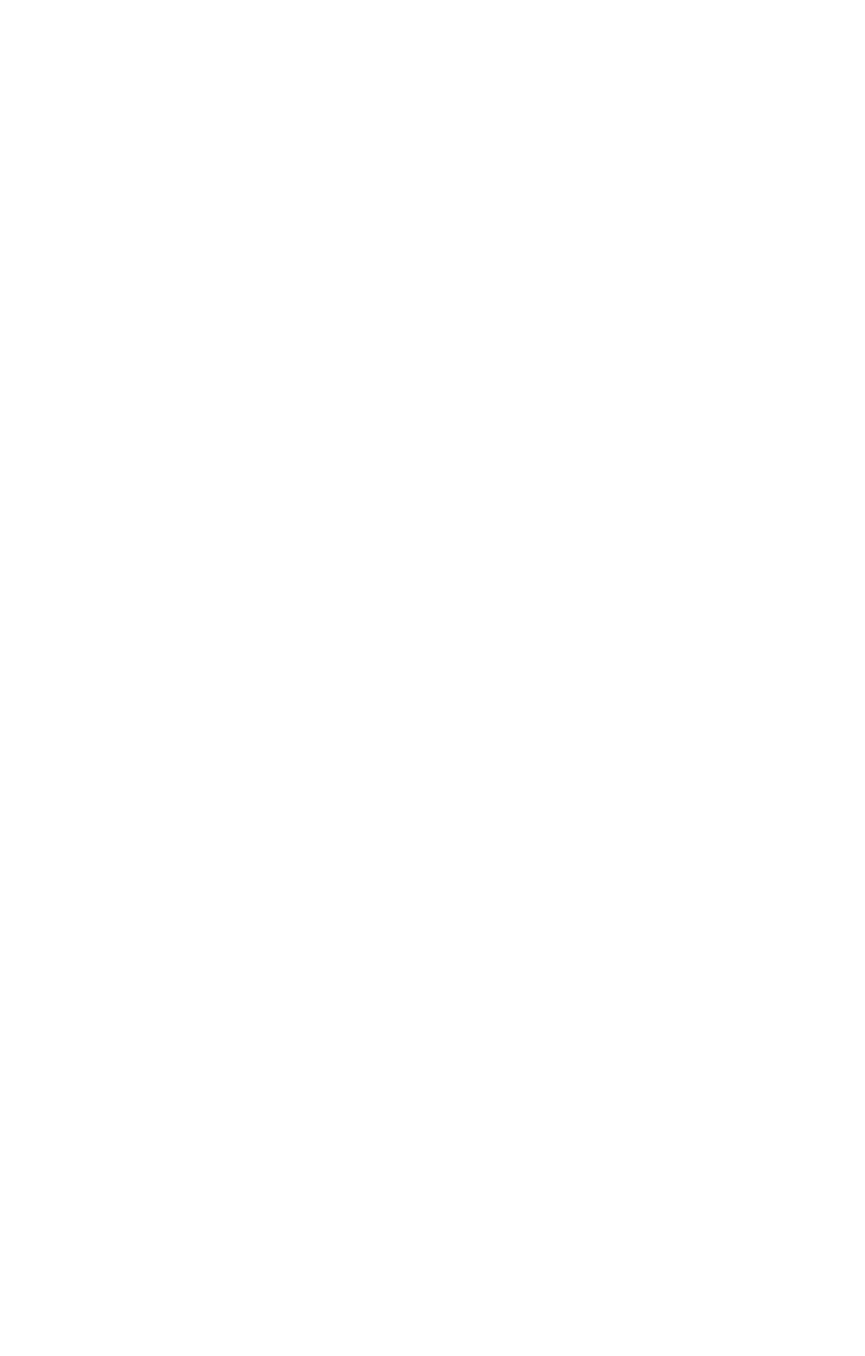
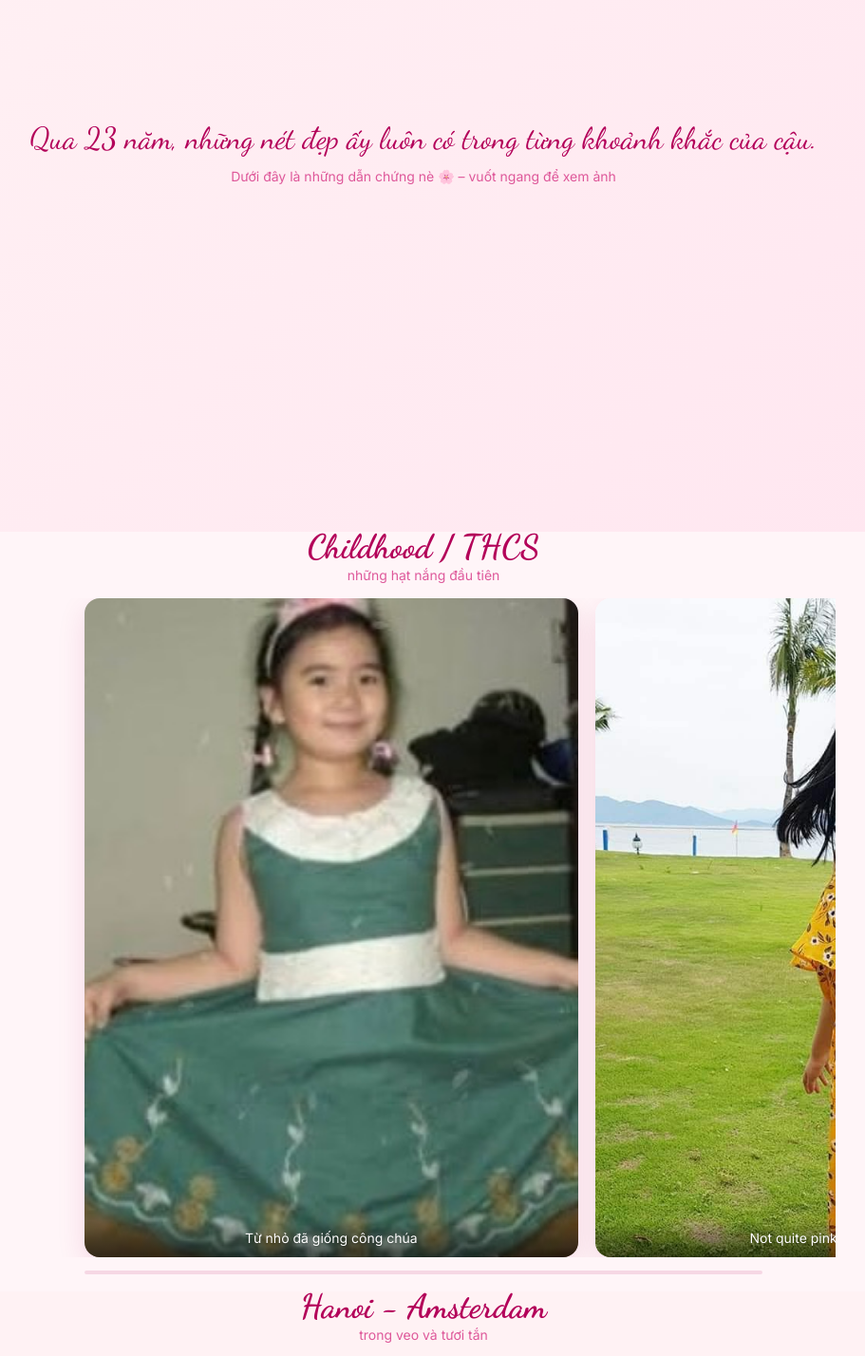
Before and after one commit to kvpl7102/pinkie-birthday, a Next.js app: page / in a window 1280 px wide. Shown: the part 9040-10468 px from the top of the page at 95% size, without its empty margins (194-1105 px from the left). Before the commit the page ends 8800 px from the top, so only its background shows below. Built offline with nearby package versions, Linux system fonts and the light colour scheme.

Commit message:
Feat: add photo gallery section

```diff
--- /dev/null
+++ b/src/app/components/HorizontalCarousel.tsx
@@ -0,0 +1,142 @@
+'use client'
+
+import Image from 'next/image'
+import { useEffect, useMemo, useRef, useState } from 'react'
+import { photos } from '@/app/data/photos'
+import type { Era } from '@/app/data/photos'
+import { motion } from 'framer-motion'
+
+export default function HorizontalCarousel({ era }: { era: Era }) {
+  // Lọc đúng giai đoạn & giữ thứ tự như trong photos.ts
+  const data = useMemo(() => photos.filter(p => p.era === era), [era])
+
+  const scrollerRef = useRef<HTMLDivElement>(null)
+  const [progress, setProgress] = useState(0)
+
+  useEffect(() => {
+    const el = scrollerRef.current
+    if (!el) return
+    const onScroll = () => {
+      const max = el.scrollWidth - el.clientWidth
+      setProgress(max > 0 ? el.scrollLeft / max : 0)
+    }
+    el.addEventListener('scroll', onScroll, { passive: true })
+    onScroll()
+    return () => el.removeEventListener('scroll', onScroll)
+  }, [])
+
+  // chuyển wheel dọc -> cuộn ngang (giữ nhẹ tay để còn thoát section)
+  useEffect(() => {
+    const el = scrollerRef.current
+    if (!el) return
+    const onWheel = (e: WheelEvent) => {
+      const vertical = Math.abs(e.deltaY) > Math.abs(e.deltaX)
+      if (vertical && Math.abs(e.deltaY) < 40) {
+        el.scrollBy({ left: e.deltaY, behavior: 'auto' })
+        e.preventDefault()
+      }
+    }
+    el.addEventListener('wheel', onWheel, { passive: false })
+    return () => el.removeEventListener('wheel', onWheel)
+  }, [])
+
+  return (
+    <div style={{ width: '100%', maxWidth: 1100, margin: '0 auto', padding: '0 16px' }}>
+      <div
+        ref={scrollerRef}
+        tabIndex={0}
+        style={{
+          display: 'grid',
+          gridAutoFlow: 'column',
+          gridAutoColumns: 'min(78vw, 520px)',
+          gap: 18,
+          overflowX: 'auto',
+          padding: '0 6vw',
+          scrollSnapType: 'x mandatory',
+          WebkitOverflowScrolling: 'touch',
+          outline: 'none'
+        }}
+      >
+        {data.map((p, i) => (
+          <figure key={p.src} style={{ margin: 0, scrollSnapAlign: 'center', position: 'relative' }}>
+            {/* khung ảnh */}
+            <motion.div
+              initial={{ opacity: 0, y: 8, scale: 0.98 }}
+              whileInView={{ opacity: 1, y: 0, scale: 1 }}
+              viewport={{ once: false, amount: 0.5 }}
+              transition={{ duration: 0.45 }}
+              style={{
+                position: 'relative',
+                width: '100%',
+                aspectRatio: '3/4',             // ổn cho chân dung; đổi '4/3' nếu nhiều ảnh ngang
+                borderRadius: 16,
+                overflow: 'hidden',
+                boxShadow: '0 10px 30px rgba(179,0,89,.12)',
+              }}
+            >
+              {/* Ken Burns rất nhẹ */}
+              <motion.div
+                initial={{ scale: 1.05, x: 0, y: 0 }}
+                whileInView={{ scale: 1.12, x: -6, y: -4 }}
+                viewport={{ once: false, amount: 0.9 }}
+                transition={{ duration: 6, ease: 'linear' }}
+                style={{ position: 'absolute', inset: 0 }}
+              >
+                <Image
+                  src={p.src}
+                  alt={p.alt}
+                  fill
+                  sizes="(max-width:768px) 80vw, 520px"
+                  style={{ objectFit: 'cover' }}
+                  priority={i < 2}               // preload 2 ảnh đầu mỗi era
+                />
+              </motion.div>
+
+              {/* caption (dùng caption bạn đã nhập trong photos.ts) */}
+              {p.caption && (
+                <div
+                  style={{
+                    position: 'absolute',
+                    left: 0, right: 0, bottom: 0,
+                    padding: '10px 12px',
+                    color: '#fff',
+                    fontSize: 14,
+                    lineHeight: 1.35,
+                    textAlign: 'center',
+                    background: 'linear-gradient(180deg, rgba(0,0,0,0) 0%, rgba(0,0,0,.35) 60%, rgba(0,0,0,.55) 100%)',
+                    textShadow: '0 1px 2px rgba(0,0,0,.35)'
+                  }}
+                >
+                  {p.caption}
+                </div>
+              )}
+            </motion.div>
+          </figure>
+        ))}
+      </div>
+
+      {/* progress bar */}
+      <div style={{ height: 4, background: 'rgba(179,0,89,.12)', borderRadius: 4, margin: '14px 6vw 0' }}>
+        <div
+          style={{
+            height: '100%',
+            width: `${Math.round(progress * 100)}%`,
+            background: '#ff8fb3',
+            borderRadius: 4,
+            transition: 'width .2s'
+          }}
+        />
+      </div>
+
+      {/* hint swipe (tự mờ) */}
+      <motion.div
+        initial={{ opacity: 0.9, y: 0 }}
+        animate={{ opacity: 0, y: -6 }}
+        transition={{ duration: 2, delay: 0.6 }}
+        style={{ textAlign: 'center', fontSize: 12, color: '#d63384', marginTop: 8 }}
+      >
+        Vuốt để xem tiếp →
+      </motion.div>
+    </div>
+  )
+}
--- /dev/null
+++ b/src/app/components/PhotoGallery.tsx
@@ -0,0 +1,77 @@
+'use client'
+
+import ScrollSection from './ScrollSection'
+import HorizontalCarousel from './HorizontalCarousel'
+import { motion } from 'framer-motion'
+
+function SectionTitle({ title, subtitle }: { title: string; subtitle?: string }) {
+  return (
+    <div style={{ textAlign: 'center', margin: '0 0 16px' }}>
+      <div
+        style={{
+          fontFamily: 'var(--font-dancing)',
+          color: '#b30059',
+          fontSize: 'clamp(1.4rem,4.6vw,2.2rem)',
+          fontWeight: 700,
+        }}
+      >
+        {title}
+      </div>
+      {subtitle && (
+        <div style={{ color: '#d63384', fontSize: 14, opacity: 0.8 }}>{subtitle}</div>
+      )}
+    </div>
+  )
+}
+
+export default function StoryGallery() {
+  return (
+    <>
+      {/* (tuỳ chọn) một section “mở đầu” cho album */}
+      <ScrollSection background="linear-gradient(135deg,#fff2f4,#ffe6f0)">
+        <motion.div
+          initial={{ opacity: 0, y: 12 }}
+          whileInView={{ opacity: 1, y: 0 }}
+          viewport={{ once: false, amount: 0.6 }}
+          transition={{ duration: 0.5 }}
+          style={{ textAlign: 'center' }}
+        >
+          <div
+            style={{
+              fontFamily: 'var(--font-dancing)',
+              color: '#b30059',
+              fontSize: 'clamp(2rem,3.2vw,1.8rem)',
+              marginBottom: 12,
+            }}
+          >
+            Qua 23 năm, những nét đẹp ấy luôn có trong từng khoảnh khắc của cậu.
+          </div>
+          <div style={{ color: '#d63384', fontSize: 14, opacity: 0.8 }}>
+            Dưới đây là những dẫn chứng nè 🌸 – vuốt ngang để xem ảnh
+          </div>
+        </motion.div>
+      </ScrollSection>
+
+      {/* 4 giai đoạn */}
+      <ScrollSection background="#fff5f8">
+        <SectionTitle title="Childhood / THCS" subtitle="những hạt nắng đầu tiên" />
+        <HorizontalCarousel era="childhood" />
+      </ScrollSection>
+
+      <ScrollSection background="#fff2f4">
+        <SectionTitle title="Hanoi - Amsterdam" subtitle="trong veo và tươi tắn" />
+        <HorizontalCarousel era="ams" />
+      </ScrollSection>
+
+      <ScrollSection background="#fff0f8">
+        <SectionTitle title="FTU" subtitle="rực rỡ tuổi đôi mươi" />
+        <HorizontalCarousel era="ftu" />
+      </ScrollSection>
+
+      <ScrollSection background="#fff3fb">
+        <SectionTitle title="Bristol" subtitle="chín muồi & thanh lịch" />
+        <HorizontalCarousel era="uk" />
+      </ScrollSection>
+    </>
+  )
+}
--- /dev/null
+++ b/src/app/components/ScrollSection.tsx
@@ -0,0 +1,41 @@
+'use client'
+
+import React, { useRef } from 'react'
+import { motion, useInView } from 'framer-motion'
+import styles from '../page.module.css'
+
+interface ScrollSectionProps {
+  children: React.ReactNode
+  background?: string
+  style?: React.CSSProperties
+}
+
+export default function ScrollSection({
+  children,
+  background = '#fff5f8',
+  style
+}: ScrollSectionProps) {
+  const ref = useRef<HTMLDivElement>(null)
+  const isInView = useInView(ref, { once: false, amount: 0.5, margin: '-10% 0px' })
+
+  return (
+    <motion.section
+      ref={ref}
+      className={styles.smoothSection}
+      style={{
+        background,
+        minHeight: '100svh',
+        display: 'flex',
+        alignItems: 'center',
+        justifyContent: 'center',
+        position: 'relative',
+        ...style
+      }}
+      initial={{ opacity: 0.6 }}
+      animate={{ opacity: isInView ? 1 : 0.6, scale: isInView ? 1 : 0.98 }}
+      transition={{ duration: 0.8, ease: [0.25, 0.46, 0.45, 0.94] }}
+    >
+      <div className={styles.contentWrapper}>{children}</div>
+    </motion.section>
+  )
+}
--- a/src/app/page.tsx
+++ b/src/app/page.tsx
@@ -2,12 +2,14 @@
 
 import Introduction from './components/Introduction'
 import TransitionBridge from './components/TransitionBridge'
+import StoryGallery from './components/PhotoGallery'
 
 export default function Home() {
   return (
     <>
       <Introduction />
       <TransitionBridge />
+      <StoryGallery />
     </>
   )
 }
```
